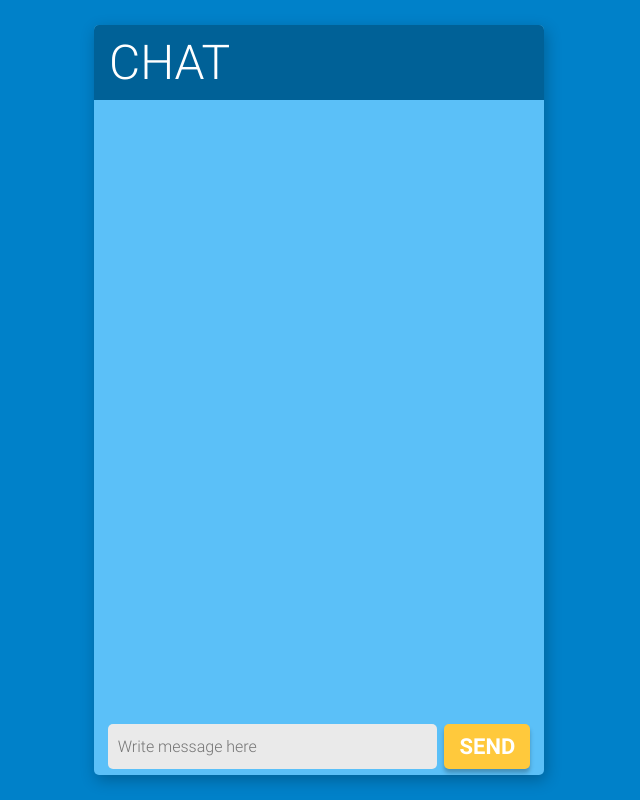
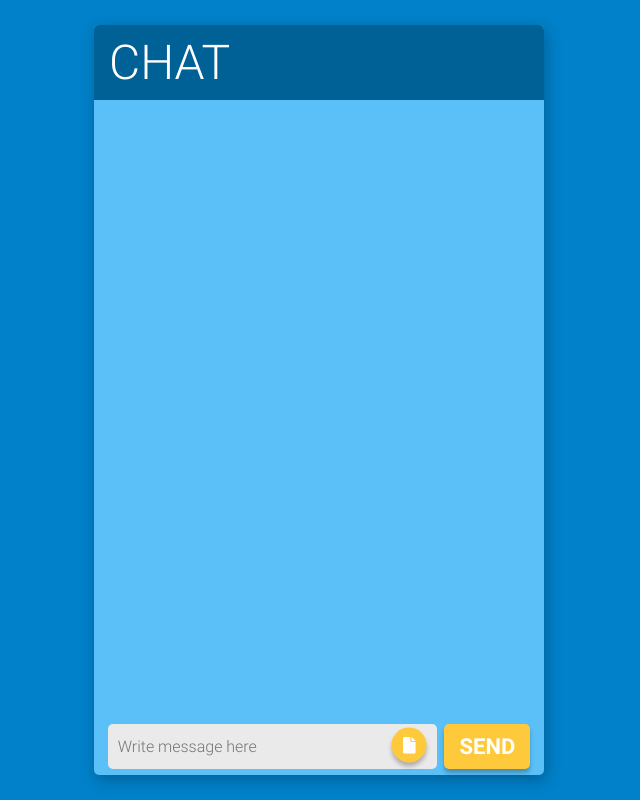
Before and after one commit to Mikael-Kolehmainen/node-chat-application, a React (Create React App) app in the folder client/: page / in a window 1280 px wide. Shown: the whole page, without its empty margins (321-961 px from the left). Built offline with nearby package versions, Linux system fonts and the light colour scheme; no server answers.

Commit message:
front-end for file upload

```diff
--- a/client/src/App.js
+++ b/client/src/App.js
@@ -63,8 +63,14 @@ function App() {
           </div>
         </div>
         <form className='chat-controller' onSubmit={sendMessage}>
-          <input type='text' name='message' onChange={handleChange} id='message-input' className='input-field' placeholder='Write message here' required />
-          <input type='submit' name='send-message' value='SEND' className='btn' />
+          <input type='text' name='message' onChange={handleChange} id='message-input' className='input-field' placeholder='Write message here' />
+          <div className='file-upload'>
+            <label htmlFor='message-media-input' className='btn icon'>
+              <i className='fa-solid fa-file'></i>
+            </label>
+            <input type='file' name='message-media' id='message-media-input' className='input-media-field' accept='image/jpg/jpeg/png/gif' />
+          </div>
+          <input type='submit' name='send-message' value='SEND' className='btn' id='send-btn' />
         </form>
       </article>
     </section>
--- a/client/src/styles/css/main.css
+++ b/client/src/styles/css/main.css
@@ -9,6 +9,16 @@
 @font-face {
   font-family: roboto-bold;
   src: url(/src/font/Roboto-Bold.ttf); }
+
+.btn.icon {
+  width: 100%;
+  height: 100%;
+  border-radius: 50%; }
+  .btn.icon i {
+    width: 50%;
+    height: 50%; }
+    .btn.icon i.fa-file {
+      background: url("/src/media/icons/file.svg") no-repeat center; }
 
 section .chat {
   height: 750px;
@@ -102,7 +112,16 @@ section .chat {
       padding-left: 10px;
       padding-right: 40px;
       height: 45px; }
-    section .chat .chat-controller .btn {
+    section .chat .chat-controller .file-upload {
+      position: absolute;
+      top: 47.5%;
+      left: 70%;
+      transform: translate(-50%, -50%);
+      width: 35px;
+      height: 35px; }
+      section .chat .chat-controller .file-upload .input-media-field {
+        display: none; }
+    section .chat .chat-controller #send-btn {
       width: 20%;
       margin-left: auto; }
     section .chat .chat-controller .camera {
--- /dev/null
+++ b/client/src/styles/sass/base/_icons.scss
@@ -0,0 +1,16 @@
+.btn {
+  &.icon {
+    width: 100%;
+    height: 100%;
+    border-radius: 50%;
+
+    i {
+      width: 50%;
+      height: 50%;
+
+      &.fa-file {
+        background: url('/src/media/icons/file.svg') no-repeat center;
+      }
+    }
+  }
+}
--- a/client/src/styles/sass/layout/_chat.scss
+++ b/client/src/styles/sass/layout/_chat.scss
@@ -115,7 +115,19 @@ section {
                 padding-right: 40px;
                 height: 45px;
             }
-            .btn {
+            .file-upload {
+              position: absolute;
+              top: 47.5%;
+              left: 70%;
+              transform: translate(-50%, -50%);
+              width: 35px;
+              height: 35px;
+
+              .input-media-field {
+                display: none;
+              }
+            }
+            #send-btn {
                 width: 20%;
                 margin-left: auto;
             }
--- a/client/src/styles/sass/main.scss
+++ b/client/src/styles/sass/main.scss
@@ -2,6 +2,7 @@
 // ABSTRACT
 
 @import './abstract/variables';
+@import './base/icons';
 
 // LAYOUT
 
```
Also changed, not shown: client/src/media/icons/file.svg (added).
